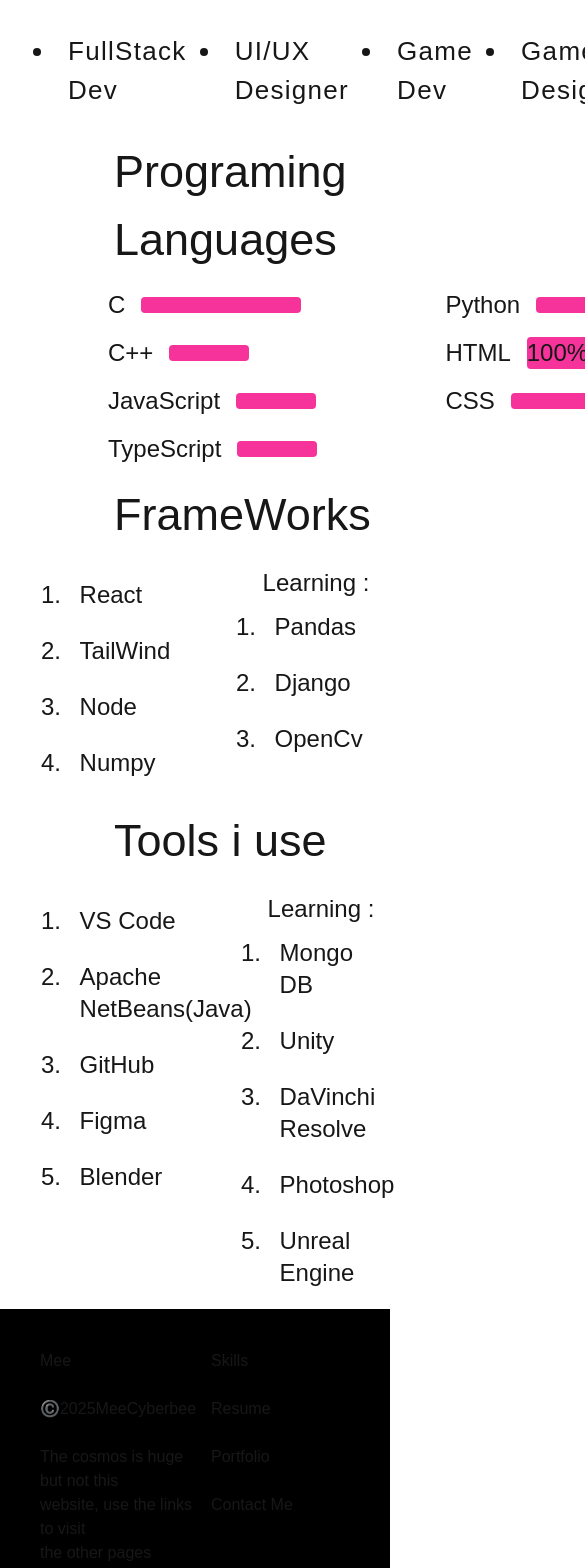
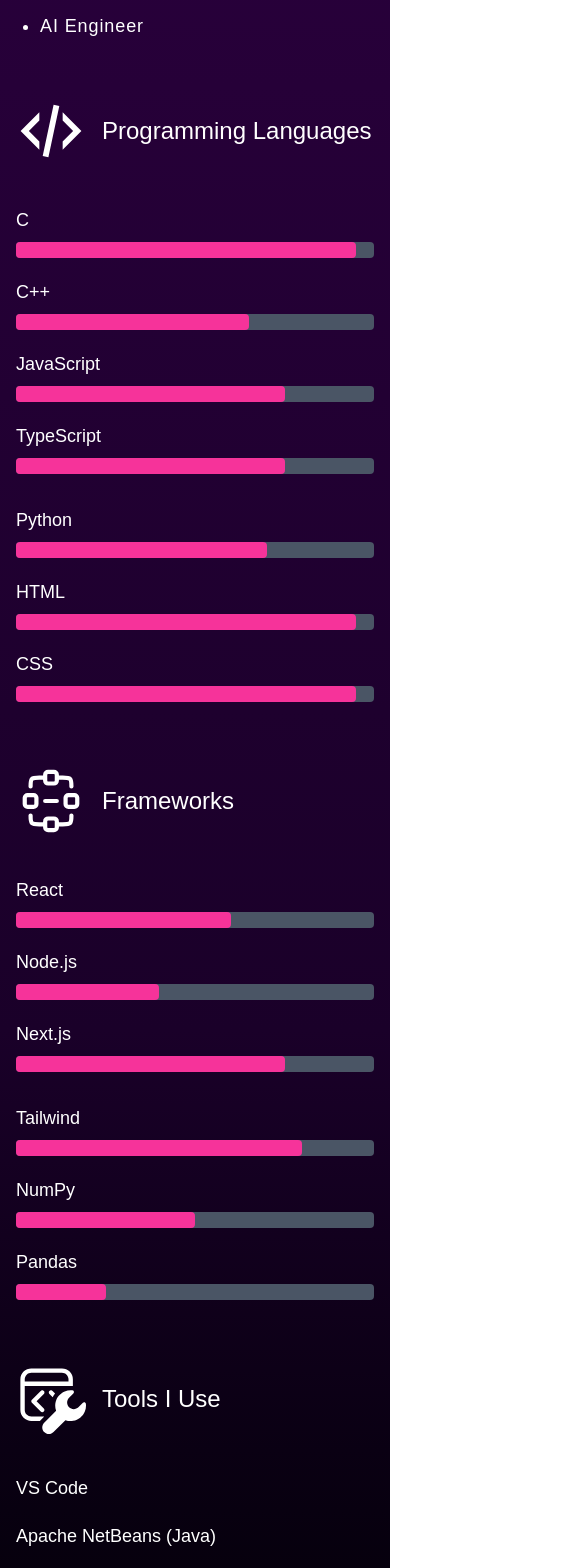
Before and after one commit to Cyberbee-pro/About-me, a Next.js app: page /Skills in a window 390 px wide. Shown: the part 220-1788 px from the top of the page, 585 px wide, since content can reach past the window. Built offline with nearby package versions, Linux system fonts and the light colour scheme; a web font is replaced by a local one.

Commit message:
page.tsx/skills updated to be responsive and progressbars

```diff
--- a/app/Skills/page.tsx
+++ b/app/Skills/page.tsx
@@ -3,26 +3,28 @@
 
 export default function Home() {
   return (
-    <div className="flex flex-col min-h-screen">
+    <div className="min-h-screen flex flex-col bg-gradient-to-b from-[#2a003d] via-[#1a0029] to-black text-white">
       <Navigation />
       <Content />
-
+      <Footer />
     </div>
   );
 }
 
-const Navigation = () => {
-  return (
+/* =====================
+  NAVIGATION
+===================== */
+const Navigation = () => (
   <nav className="fixed top-0 w-full h-16 z-50 backdrop-blur bg-black/70 border-b border-white/10">
-      <div className="max-w-7xl mx-auto h-full px-6 flex items-center justify-between">
-        <Link href="/" className="text-3xl font-bold tracking-wide hover:text-gray-300 transition">
+    <div className="max-w-7xl mx-auto h-full px-4 sm:px-6 flex items-center justify-between">
+      <Link href="/" className="text-2xl sm:text-3xl font-bold tracking-wide">
         Mee
       </Link>
 
       <div className="hidden md:flex items-center gap-6 text-lg">
-          <Link href="/Skills" className="hover:text-gray-300 transition">Skills</Link>
-          <Link href="/Resume" className="hover:text-gray-300 transition">Resume</Link>
-          <Link href="/Portfolio" className="hover:text-gray-300 transition">Portfolio</Link>
+        <Link href="/Skills">Skills</Link>
+        <Link href="/Resume">Resume</Link>
+        <Link href="/Portfolio">Portfolio</Link>
         <Link
           href="/Contact_me"
           className="px-4 py-1 border border-white/80 rounded hover:bg-white hover:text-black transition"
@@ -33,148 +35,166 @@
     </div>
   </nav>
 );
+
+/* =====================
+  CONTENT
+===================== */
+const Content = () => {
+  return (
+    <main className="pt-20 px-4 sm:px-8 md:px-11">
+
+      {/* TITLE */}
+      <h1 className="tracking-widest text-4xl sm:text-5xl md:text-[5rem] mb-6">
+        Skills
+      </h1>
+
+      {/* ROLES */}
+      <ul className="flex flex-wrap gap-4 sm:gap-6 list-disc pl-6 text-lg sm:text-xl md:text-[26px] tracking-wider mb-14">
+        <li>FullStack Developer</li>
+        <li>UI/UX Designer</li>
+        <li>Game Developer</li>
+        <li>Game Designer</li>
+        <li>AI Engineer</li>
+      </ul>
+
+      {/* PROGRAMMING LANGUAGES */}
+      <SectionTitle icon="/code.svg" text="Programming Languages" />
+
+      <TwoColumn>
+        <SkillList
+          items={[
+            ["C", 95],
+            ["C++", 65],
+            ["JavaScript", 75],
+            ["TypeScript", 75],
+          ]}
+        />
+        <SkillList
+          items={[
+            ["Python", 70],
+            ["HTML", 95],
+            ["CSS", 95],
+          ]}
+        />
+      </TwoColumn>
+
+      {/* FRAMEWORKS */}
+      <SectionTitle icon="/frameworks.svg" text="Frameworks" />
+
+      <TwoColumn>
+        <SkillList
+          items={[
+            ["React", 60],
+            ["Node.js", 40],
+            ["Next.js", 75],
+          ]}
+        />
+        <SkillList
+          items={[
+            ["Tailwind", 80],
+            ["NumPy", 50],
+            ["Pandas", 25],
+          ]}
+        />
+      </TwoColumn>
+
+      {/* TOOLS */}
+      <SectionTitle icon="/tools.svg" text="Tools I Use" />
+
+      <TwoColumn>
+        <SimpleList
+          items={[
+            "VS Code",
+            "Apache NetBeans (Java)",
+            "GitHub",
+            "Unreal Engine",
+          ]}
+        />
+        <SimpleList
+          items={[
+            "Figma",
+            "Blender",
+            "DaVinci Resolve",
+          ]}
+        />
+      </TwoColumn>
+
+    </main>
+  );
 };
 
-const Content =() =>{
-  return<div className="absolute inset-x-0 top-16 h-16">
-          <div className="tracking-widest text-[6rem] p-3 pl-11">Skills</div>
-            <div className="flex tracking-wider text-[26px] p-2 pl-11">
-            <ul className="flex space-x-6 list-disc pl-3">
-              <li className="p-3">FullStack Dev</li>
-              <li className="p-3">UI/UX Designer</li>
-              <li className="p-3">Game Dev</li>
-              <li className="p-3">Game Designer</li>
-              <li className="p-3">Ai Engineer</li>
-            </ul>
+/* =====================
+  REUSABLE COMPONENTS
+===================== */
+
+const SectionTitle = ({ icon, text }: { icon: string; text: string }) => (
+  <div className="flex items-center gap-4 text-2xl sm:text-3xl md:text-[45px] my-10">
+    <Image src={icon} alt={text} width={70} height={70} />
+    {text}
   </div>
-          <div className="flex text-[45px] p-2 pl-11"><Image src="/code.svg" alt="pic of </>" width={70} height={70} />Programing Languages</div>
-          <div className="flex font-medium justify-between max-w-[95vh] gap-32 p-2 ml-25">
-          {/* Left list */}
-          <ol className="text-2xl space-y-4">
-            <li className="relative flex items-center gap-4">
-              C
-              <div className="relative bg-pink-500 h-4 w-40 rounded"></div>
+);
+
+const TwoColumn = ({ children }: { children: React.ReactNode }) => (
+  <div className="flex flex-col md:flex-row gap-8 md:gap-32 mb-16">
+    {children}
+  </div>
+);
+
+const SkillList = ({ items }: { items: [string, number][] }) => (
+  <ol className="text-lg sm:text-xl md:text-2xl space-y-5">
+    {items.map(([label, value]) => (
+      <li
+        key={label}
+        className="flex flex-col sm:flex-row sm:items-center gap-2 sm:gap-4"
+      >
+        <span className="min-w-[90px]">{label}</span>
+        <ProgressBar prog={value} />
       </li>
-            <li className="relative flex items-center gap-4">
-              C++
-              <div className="relative bg-pink-500  h-4 w-20 rounded"></div>
+    ))}
+  </ol>
+);
 
+const SimpleList = ({ items }: { items: string[] }) => (
+  <ol className="text-lg sm:text-xl md:text-2xl space-y-5">
+    {items.map((item) => (
+      <li key={item}>{item}</li>
+    ))}
+  </ol>
+);
 
-            </li>
-            <li className="relative flex items-center gap-4">
-              JavaScript
-              <div className="relative bg-pink-500  h-4 w-20 rounded"></div>
-            </li>
-            <li className="relative flex items-center gap-4">
-              TypeScript
-              <div className="relative bg-pink-500  h-4 w-20 rounded"></div>
-            </li>
-          </ol>
+/* =====================
+  PROGRESS BAR
+===================== */
+const ProgressBar = ({ prog }: { prog: number }) => {
+  const safe = Math.max(0, Math.min(100, prog));
 
-          {/* Right list */}
-          <ol className="text-2xl space-y-4">
-            <li className="relative flex items-center gap-4">
-              Python
-              <div className="relative bg-pink-500  h-4 w-25 rounded"></div>
-            </li>
-            <li className="relative flex items-center gap-4">
-              HTML
-              <div className="relative bg-pink-500   w-40 rounded">100%</div>
-            </li>
-            <li className="relative flex items-center gap-4">
-              CSS
-              <div className="relative bg-pink-500  h-4 w-40 rounded"></div>
-            </li>
-          </ol>
+  return (
+    <div className="bg-gray-600 h-4 w-full sm:w-40 rounded">
+      <div
+        className="bg-pink-500 h-4 rounded transition-all"
+        style={{ width: `${safe}%` }}
+      />
     </div>
-
-
-
-
-                  <div className="flex text-[45px] p-2 pl-11"><Image src="/frameworks.svg" alt="pic of framework" width={70} height={70} />FrameWorks</div>
-          <div className="flex">
-          <div className="flex flex-col font-medium w-[40vw] ml-11 p-2">
-            <ol className="list-decimal ml-[4vw] text-2xl">
-              <li className="p-3">React</li>
-              <li className="p-3">TailWind</li>
-              <li className="p-3">Node</li>
-              <li className="p-3">Numpy</li>
-
-            </ol>
-          </div>
-
-          <div className="flex flex-col font-medium text-2xl w-[40vw] ml-11 p-2">
-            <ol className="list-decimal ml-[4vw] ">
-              Learning :
-              <li className="p-3">Pandas</li>
-              <li className="p-3">Django</li>
-              <li className="p-3">OpenCv</li>
-
-            </ol>
-          </div>
-          </div>
-
-
-                    <div className="flex text-[45px] p-2 pl-11"><Image src="/tools.svg" alt="pic of cli" width={70} height={70} />Tools i use</div>
-          <div className="flex">
-          <div className="flex flex-col font-medium w-[40vw] ml-11 p-2">
-            <ol className="list-decimal ml-[4vw] text-2xl">
-              <li className="p-3">VS Code</li>
-              <li className="p-3">Apache NetBeans(Java)</li>
-              <li className="p-3">GitHub</li>
-              <li className="p-3">Figma</li>
-              <li className="p-3">Blender</li>
-
-            </ol>
-          </div>
-
-          <div className="flex flex-col font-medium text-2xl w-[40vw] ml-11 p-2">
-            <ol className="list-decimal ml-[4vw] ">
-              Learning :
-              <li className="p-3">Mongo DB</li>
-              <li className="p-3">Unity</li>
-              <li className="p-3">DaVinchi Resolve</li>
-              <li className="p-3">Photoshop</li>
-              <li className="p-3">Unreal Engine</li>
-
-            </ol>
-          </div>
-          </div>
-
-            <Footer></Footer>
-        </div>
+  );
 };
 
-const Footer =() => {
-  return<div className="bg-black w-full p-10 mt-auto" >
-        <div className="grid grid-rows-4 grid-cols-2">
-          <div>
-            Mee
+/* =====================
+  FOOTER
+===================== */
+const Footer = () => (
+  <footer className="bg-black w-full p-8 sm:p-10 mt-20 text-gray-400 text-sm">
+    <div className="grid grid-cols-1 sm:grid-cols-2 gap-4">
+      <div>Mee</div>
+      <Link href="/Skills">Skills</Link>
+
+      <div>© 2025 MeeCyberbee</div>
+      <Link href="/Resume">Resume</Link>
+
+      <div>The cosmos is huge but not this</div>
+      <Link href="/Portfolio">Portfolio</Link>
+
+      <div>website, use the links to visit</div>
+      <Link href="/Contact_me">Contact Me</Link>
     </div>
-          <div>
-          <Link href={"/Skills"} className="pl-4 pr-4 mr-4">Skills</Link>
-          </div>
-          <div>
-          ©️2025MeeCyberbee
-          </div>
-          <div>
-          <Link href={"/Resume"} className="pl-4 pr-4 mr-4">Resume</Link>
-          </div>
-          <div>
-          The cosmos is huge but not this
-          </div>
-          <div>
-          <Link href={"/Portfolio"} className="pl-4 pr-4 mr-4">Portfolio</Link>
-          </div>
-          <div>
-          website, use the links to visit
-          </div>
-          <div>
-          <Link href={"/Contact_me"} className="pl-4 mr-3">Contact Me</Link>
-          </div>
-          <div>
-          the other pages
-          </div>
-        </div>
-      </div>
-};
+  </footer>
+);
```
Also changed, not shown: app/Skills/old.txt (added). Lines whose indentation alone changed are shown as unchanged.
